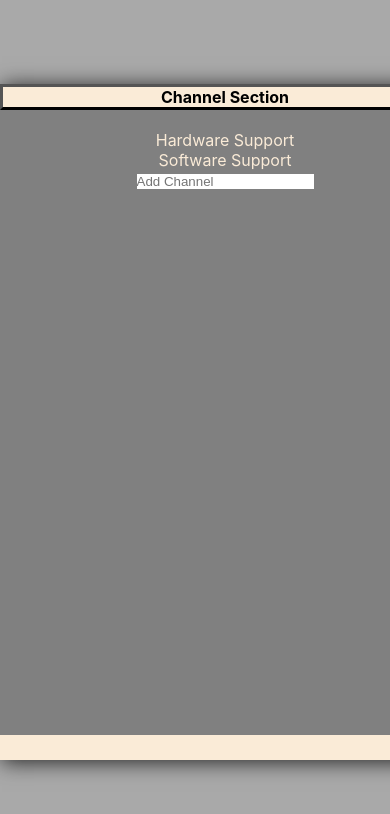
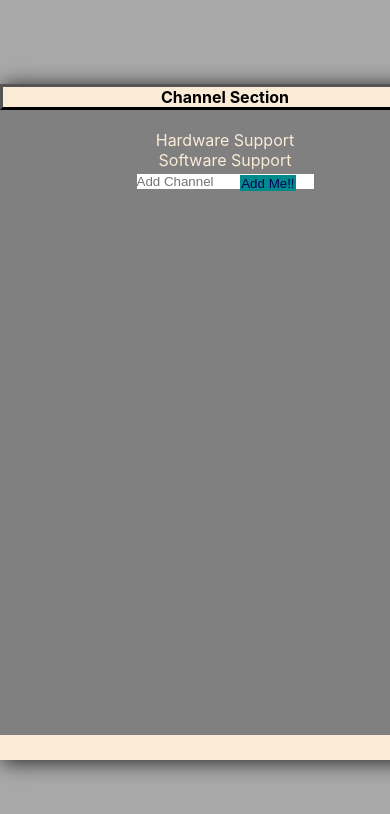
Before and after one commit to josuemartinezlinkedin/go-react-real-time, a React (Create React App) app: page / in a window 390 px wide. Shown: the top 814 px of the page. Built offline with nearby package versions, Linux system fonts and the light colour scheme.

Commit message:
changed styling again to button from channel form, not yet responsive

```diff
--- a/src/index.css
+++ b/src/index.css
@@ -68,12 +68,13 @@ code {
   position: relative;
   display: flex;
   flex-direction: row;
+  height: 16px;
   border: 1.5px solid darkcyan;
     background-color: darkcyan;
     color: rgb(6, 1, 93);
     z-index: 289;
-    margin-left: 48vh;
-    margin-top: -3.3vh;
+    margin-left: 25.5vh;
+    margin-top: -1.8vh;
     cursor: pointer;
 }
 .channel-form_bttn:hover {
```
